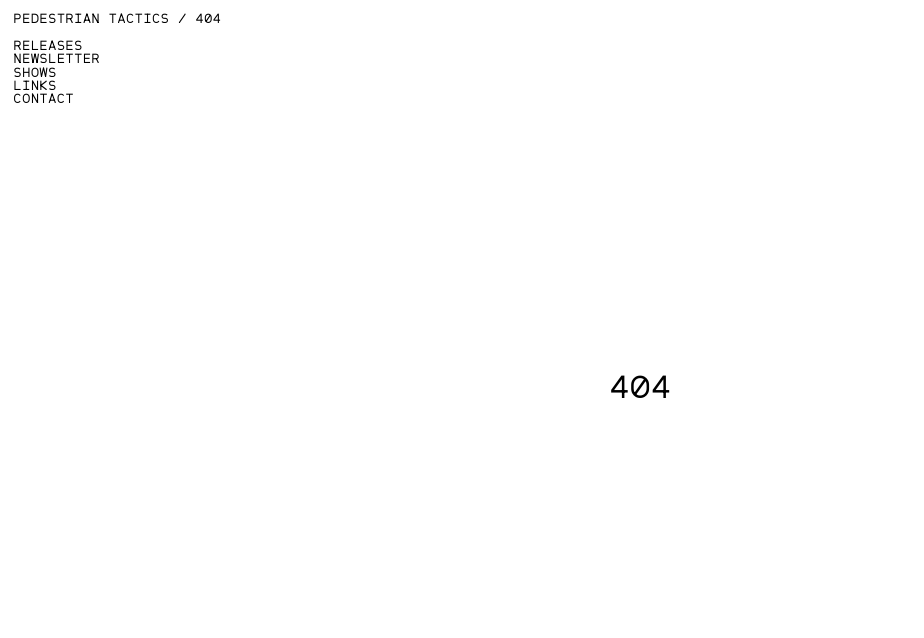
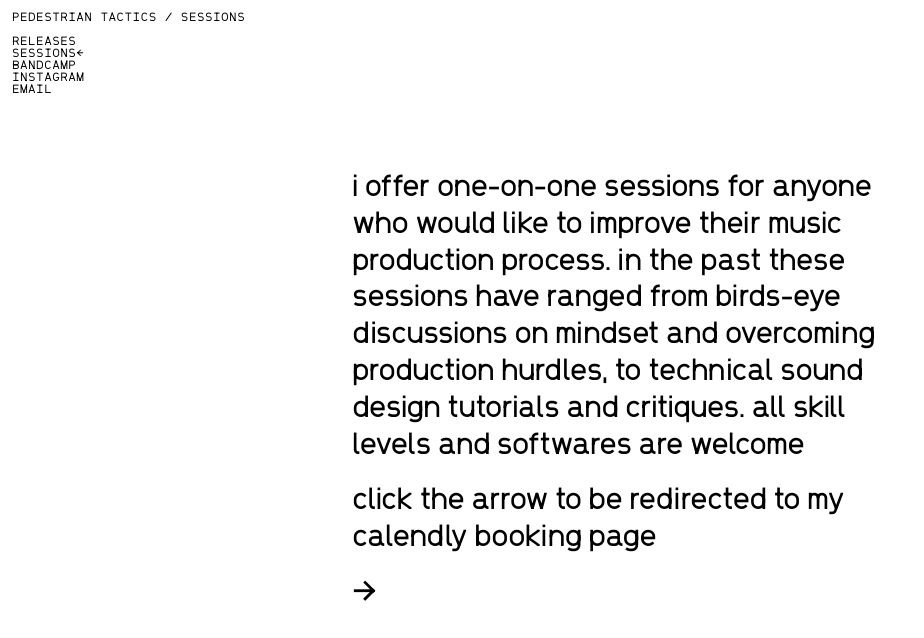
Before and after one commit to pedestriantactics/pedestriantactics, a SvelteKit app: page /sessions in a window 1280 px wide. Before the commit this address had no page. Shown: the top 638 px of the page, without its empty margins (0-924 px from the left). Built offline with nearby package versions, Linux system fonts and the light colour scheme.

Commit message:
new menu

```diff
--- a/src/lib/NavMenu.svelte
+++ b/src/lib/NavMenu.svelte
@@ -6,10 +6,11 @@
 
 	let links: { name: string; destination: string }[] = [
 		{ name: "Releases", destination: "/releases" },
-		{ name: "Newsletter", destination: "/newsletter" },
-		{ name: "Shows", destination: "/shows" },
-		{ name: "Links", destination: "/links" },
-		{ name: "Contact", destination: "/contact" },
+		{ name: "Sessions", destination: "/sessions" },
+		// { name: "Shows", destination: "/shows" },
+		{ name: "Bandcamp", destination: "https://pedestriantactics.bandcamp.com" },
+		{ name: "Instagram", destination: "https://instagram.com/pedestriantactics" },
+		{ name: "Email", destination: "/email" },
 	];
 
 	$: activeLink = links.find((link) => link.name === currentPage);
--- a/src/routes/+page.svelte
+++ b/src/routes/+page.svelte
@@ -16,7 +16,7 @@
 				<p class="caption">
 					Designed and assembled in various coffee shops and workspaces
 				</p>
-				<p class="caption">©2025</p>
+				<p class="caption">2025</p>
 			</div>
 			<div id="title" class="title-row">
 				<div>&#xE002;</div>
@@ -28,10 +28,13 @@
 				<p>Pedestrian Tactics /</p>
 				<div id="links">
 					<a href="releases" class="unstyled-link">Releases</a>
-					<a href="shows" class="unstyled-link">Shows</a>
-					<a href="newsletter" class="unstyled-link">Newsletter</a>
-					<a href="links" class="unstyled-link">Links</a>
-					<a href="contact" class="unstyled-link">Contact</a>
+					<a href="sessions" class="unstyled-link">Sessions</a>
+					<!-- <a href="shows" class="unstyled-link">Live archive</a> -->
+					<a href="https://pedestriantactics.bandcamp.com" class="unstyled-link">Bandcamp</a>
+					<a href="http://instagram.com/pedestriantactics" class="unstyled-link">Instagram</a>
+					<!-- <a href="newsletter" class="unstyled-link">Newsletter</a> -->
+					<!-- <a href="links" class="unstyled-link">Links</a> -->
+					<a href="email" class="unstyled-link">Email</a>
 				</div>
 			</div>
 		</div>
@@ -61,6 +64,11 @@
 		justify-content: space-between;
 	}
 
+	#links {
+		font-size: 1.4rem;
+		line-height: 1.4rem;
+	}
+
 	#links a {
 		display: block;
 	}
@@ -87,7 +95,7 @@
 		line-height: 0.6em;
 	}
 
-	a:hover::after {
+	a::after {
 		content: "←";
 	}
 /*
--- /dev/null
+++ b/src/routes/sessions/+page.svelte
@@ -0,0 +1,41 @@
+<script>
+	// import the textlayout from the lib folder
+	import NavMenu from "$lib/NavMenu.svelte";
+	// create a list of shows where each show contains a date, name, and location
+</script>
+
+<NavMenu currentPage="Sessions" breadcrumbs={[]} />
+
+<div id="container">
+	<div id="content">
+		<h2>
+			I offer one-on-one sessions for anyone who would like to improve
+			their music production process. In the past these sessions have
+			ranged from birds-eye discussions on mindset and overcoming production hurdles,
+			to technical sound design tutorials and critiques. All skill levels and
+			softwares are welcome
+		</h2>
+		<h2>Click the arrow to be redirected to my Calendly booking page</h2>
+		<h2><a class="unstyled-link" href="https://calendly.com/pedestriantactics/1-hour">→</a></h2>
+	</div>
+</div>
+
+<svelte:head>
+	<title>Sessions - Pedestrian Tactics</title>
+</svelte:head>
+
+<!-- <style>
+	#content {
+		/* this helps with animation */
+		min-height: 280pt;
+		/* background-color: blue; */
+		/* height: auto; */
+	}
+
+	@media (max-height: 400px), (max-width: 800px) and (max-height: 2000px) {
+		#container {
+			align-items: flex-start;
+			margin-top: var(--top-margin);
+		}
+	}
+</style> -->
--- a/src/styles.css
+++ b/src/styles.css
@@ -23,8 +23,8 @@
 	background-color: var(--color-bg);
 	color: var(--color-fg);
 	text-align: left;
-	font-size: 10pt;
-	text-transform: lowercase;
+	font-size: 9pt;
+	/* text-transform: lowercase; */
 }
 
 .image-contrast {
@@ -37,8 +37,8 @@ body,
 .mc-field-group input,
 #mc-embedded-subscribe {
 	font-family: "Hyperwalk Mono VF", sans-serif;
-	font-weight: 80;
-	letter-spacing: 0.01em;
+	font-weight: 70;
+	letter-spacing: 0.03em;
 	text-transform: uppercase;
 	line-height: 1em;
 	-webkit-font-smoothing: antialiased;
@@ -49,23 +49,29 @@ h1, h2, h3, .large-paragraph, .caption,
 /* this last part is for mailchimp */
 .mc-field-group input {
 	font-family: "Hyperwalk VF", sans-serif;
-	text-transform: none;
+	font-size: 12pt;
+	line-height: 1.2em;
+	font-weight: 80;
+	letter-spacing: 0.00em;
+	text-transform: lowercase;
 }
 
-.caption {
+/* .caption {
 	letter-spacing: 0.03em;
 	line-height: 1.2em;
 	font-weight: 75;
-}
+} */
 
 h1, h2, h3, .large-paragraph,
 /* this last part is for the mailchimp form */
 .mc-field-group input {
-	font-size: 24pt;
-	font-weight: 78;
+	text-transform: lowercase;
+	font-size: 23pt;
+	font-weight: 86;
 	margin-bottom: .6em;
 	line-height: 1.2em;
-	letter-spacing: -.01em;
+	letter-spacing: -.03em;
+	/* letter-spacing: 0.01em; */
 }
 
 h3 {
```
Also changed, not shown: src/routes/email/+page.svelte (renamed from src/routes/contact/+page.svelte).
